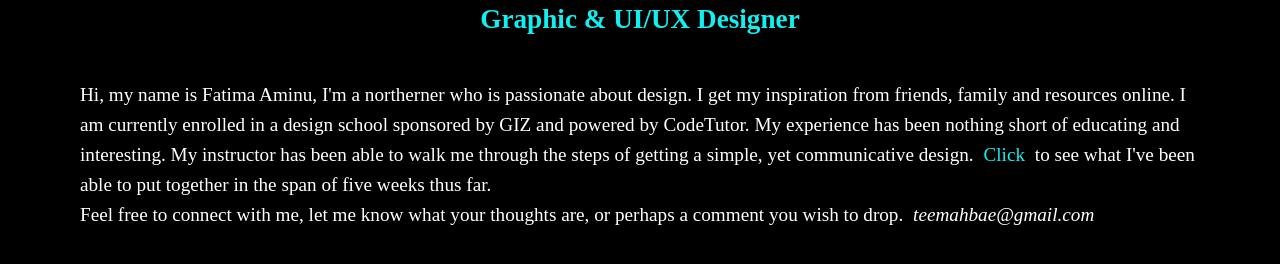
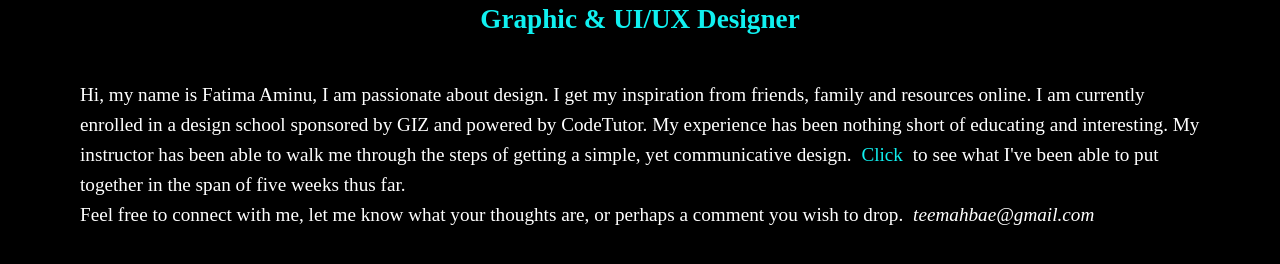
Before and after one commit to FatimaAminu/portfoliio, a plain HTML site: page index.html in a window 1280 px wide. Shown: the part 350-614 px from the top of the page. Drawn offline with Linux system fonts and the light colour scheme.

Commit message:
Update index.html

```diff
--- a/index.html
+++ b/index.html
@@ -23,7 +23,7 @@
    </div>
 
    <p>Hi,
-   my name is Fatima Aminu, I'm a northerner who is passionate about design. I get my inspiration from friends, family and resources online.
+   my name is Fatima Aminu, I am passionate about design. I get my inspiration from friends, family and resources online.
    I am currently enrolled in a design school sponsored by GIZ and powered by CodeTutor. My experience has been nothing short of educating and interesting.
    My instructor has been able to walk me through the steps of getting a simple, yet communicative design. <a href="./work.html">Click</a> to see what I've been able to put together in the span of five weeks thus far.
   <br> Feel free to connect with me, let me know what your thoughts are, or perhaps a comment you wish to drop. <i>teemahbae@gmail.com </i>  </p>
```
